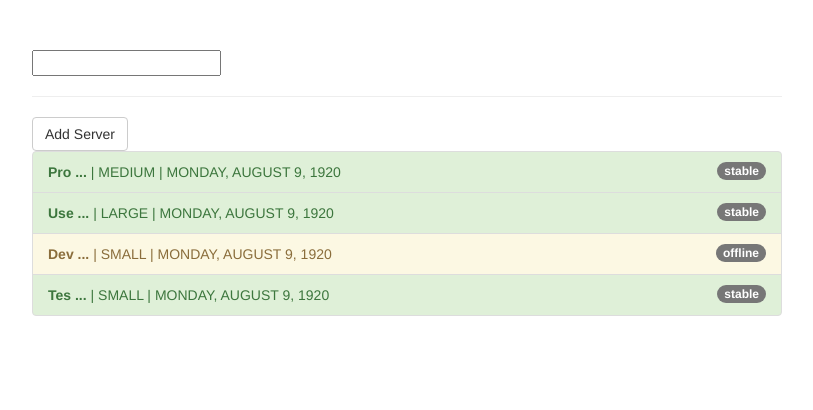
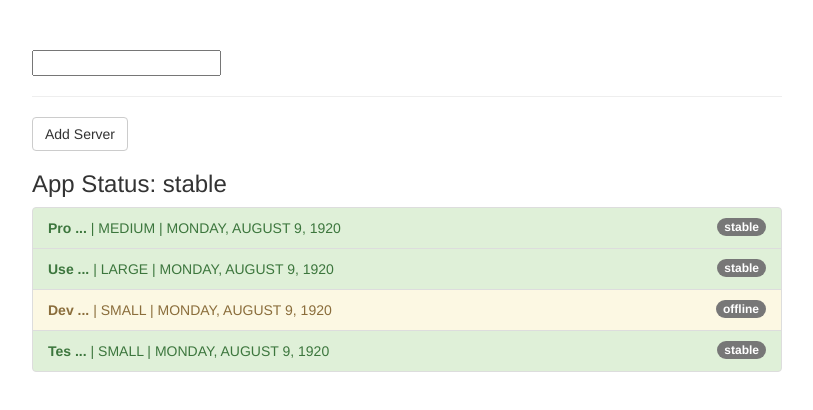
Before and after one commit to vimalpillai21/angular-pipes, an Angular app: page / in a window 1280 px wide. Shown: the top 410 px of the page, without its empty margins (233-1046 px from the left). Built offline with nearby package versions, Linux system fonts and the light colour scheme.

Commit message:
async filter

```diff
--- a/src/app/app.component.html
+++ b/src/app/app.component.html
@@ -4,6 +4,7 @@
       <input type="text" [(ngModel)]="filteredStatus" />
       <hr>
       <button class="btn btn-default" (click)="addServer()">Add Server</button>
+      <h3>App Status: {{ appStatus | async }}</h3>
       <ul class="list-group">
         <li
           class="list-group-item"
--- a/src/app/app.component.ts
+++ b/src/app/app.component.ts
@@ -6,6 +6,11 @@
   styleUrls: ['./app.component.css']
 })
 export class AppComponent {
+  appStatus = new Promise((resolve,reject) => {
+    setTimeout(() =>{
+      resolve('stable');
+    },2000);
+  });
   servers = [
     {
       instanceType: 'medium',
```
